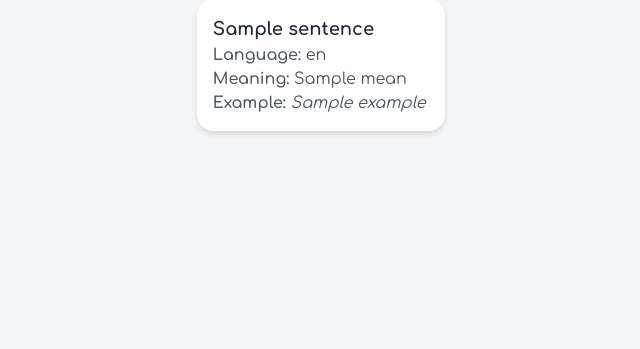
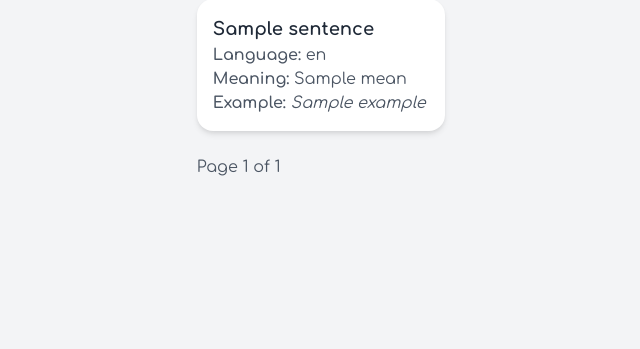
Before and after one commit to willi-felix/flora, a Flask app: template templates/search_results.html in a window 1280 px wide. Shown: the part 226-575 px from the top of the page, without its empty margins (319-959 px from the left). Run offline with Flask 3, Linux system fonts and the light colour scheme; the template is opened without the code that fills it: most values are stand-ins (such as "Sample title", 1, 10 or a date in 2020).

Commit message:
Update search_results.html

```diff
--- a/templates/search_results.html
+++ b/templates/search_results.html
@@ -22,6 +22,21 @@
             </div>
             {% endfor %}
         </div>
+
+        <div class="flex justify-between mt-6">
+            <div>
+                <span class="text-gray-600">Page {{ page }} of {{ total_pages }}</span>
+            </div>
+            <div>
+                {% if page > 1 %}
+                <a href="{{ url_for('search', query=query, page=page-1) }}" class="text-blue-500 hover:underline">Previous</a>
+                {% endif %}
+                {% if page < total_pages %}
+                <a href="{{ url_for('search', query=query, page=page+1) }}" class="text-blue-500 hover:underline ml-4">Next</a>
+                {% endif %}
+            </div>
+        </div>
+
         {% else %}
         <p class="text-gray-600">No results found for "{{ query }}".</p>
         {% endif %}
```
